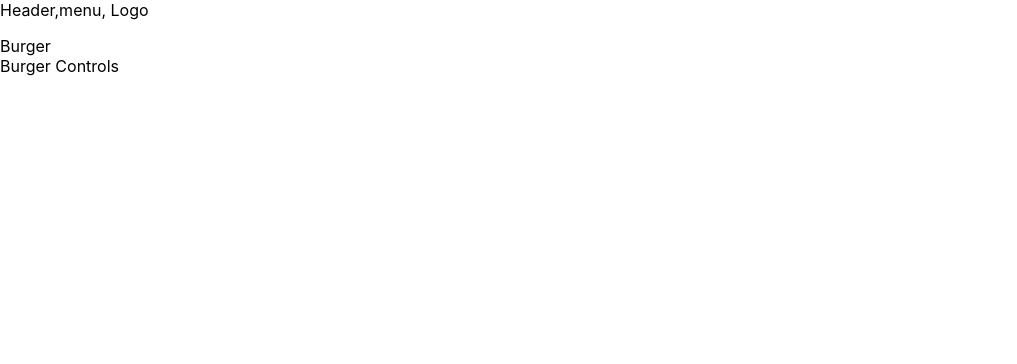
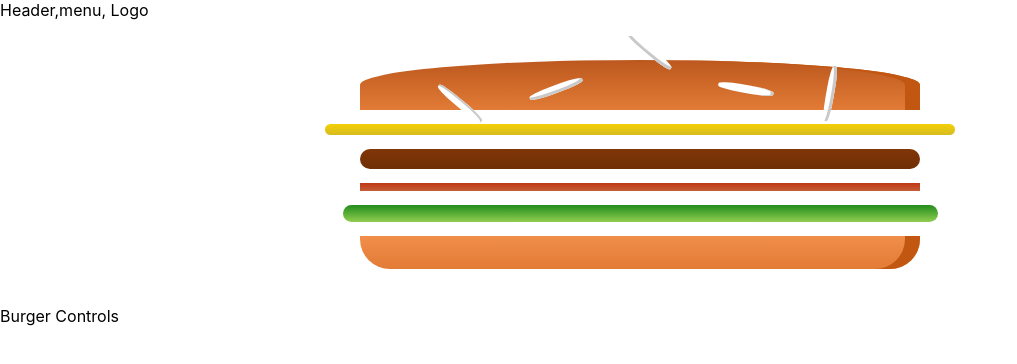
Before and after one commit to iranimij/my-burger, a React (Create React App) app: page / in a window 1280 px wide. Shown: the top 364 px of the page, without its empty margins (0-1017 px from the left). Built offline with nearby package versions, Linux system fonts and the light colour scheme.

Commit message:
Burger component completion

```diff
--- a/src/components/Burger/Burger.js
+++ b/src/components/Burger/Burger.js
@@ -0,0 +1,18 @@
+import React from 'react';
+import BurgerIngredient from './BurgerIngredient/BurgerIngredient';
+import classes from './Burger.module.css';
+
+const burger = (props) => {
+    return (
+        <div className={classes.Burger}>
+            <BurgerIngredient type='bread-top'/>
+            <BurgerIngredient type='cheese'/>
+            <BurgerIngredient type='meat'/>
+            <BurgerIngredient type='bakon'/>
+            <BurgerIngredient type='salad'/>
+            <BurgerIngredient type='bread-bottom'/>
+        </div>
+    );
+};
+
+export default burger;
--- /dev/null
+++ b/src/components/Burger/Burger.module.css
@@ -0,0 +1,16 @@
+.Burger {
+    width: 700px;
+    text-align: center;
+    height: 250px;
+    overflow: auto;
+    padding: 10px;
+    font-size: 1.2em;
+    margin: 0 auto;
+}
+
+@media (max-width: 700px) {
+    .Burger {
+        width: 100%;
+        height: auto;
+    }
+}
--- a/src/containers/BurgerBuilder/BurgerBuilder.js
+++ b/src/containers/BurgerBuilder/BurgerBuilder.js
@@ -1,10 +1,10 @@
 import React from 'react';
 import Aux from '../../hoc/auxiliary';
-
+import Burger from '../../components/Burger/Burger';
 const BurgerBuilder = (props) => {
   return (
       <Aux>
-          <div>Burger</div>
+          <Burger />
           <div>Burger Controls</div>
       </Aux>
   );
```
